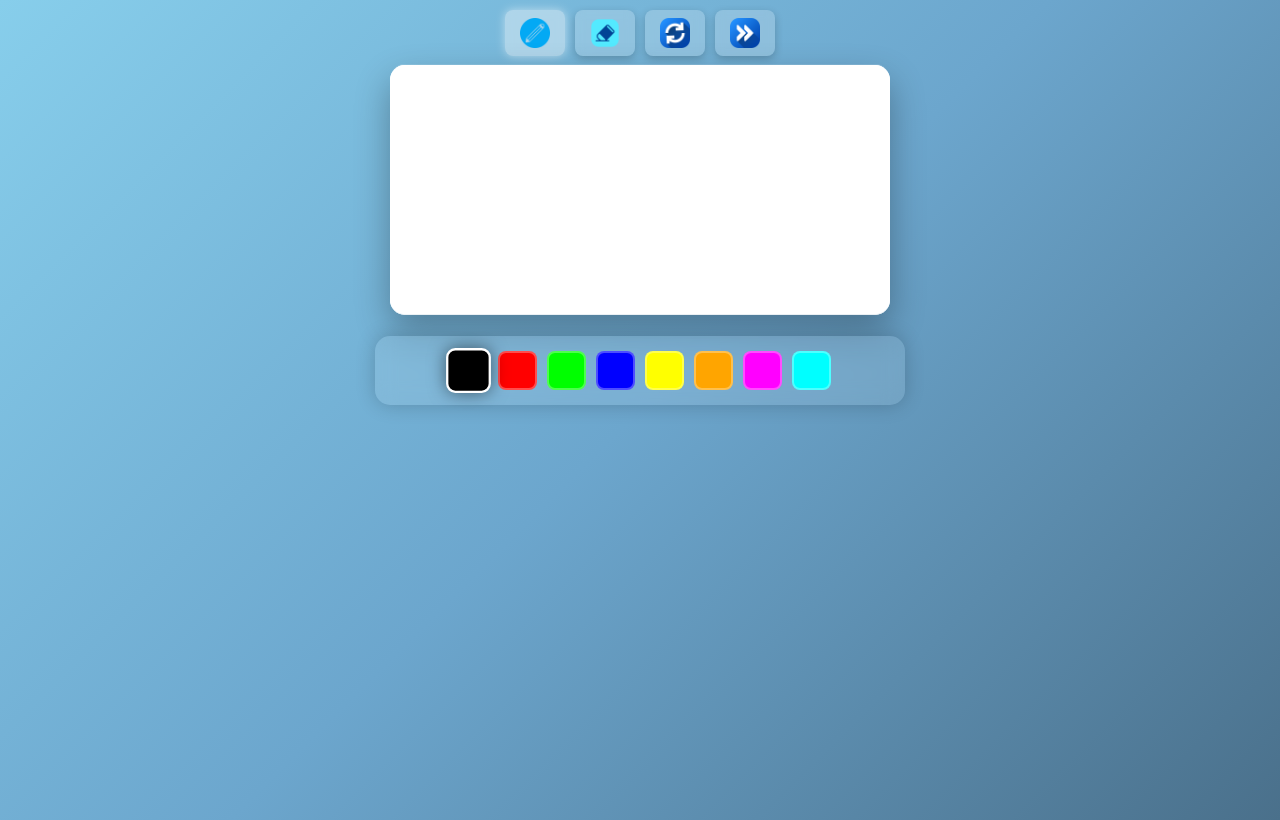
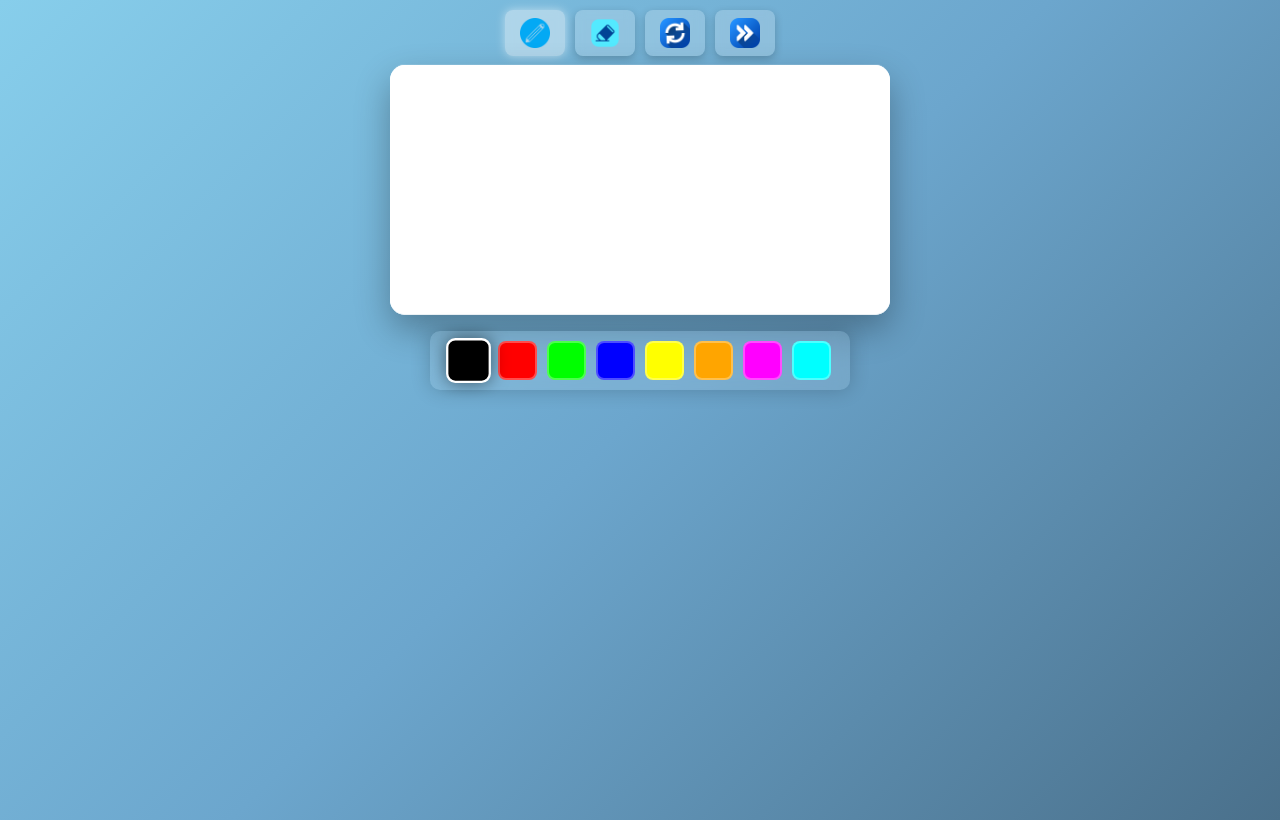
Before and after one commit to Randiard/randi, a plain HTML site: page index.html in a window 1280 px wide. Drawn offline with Linux system fonts and the light colour scheme.

Commit message:
index.html

```diff
--- a/index.html
+++ b/index.html
@@ -93,14 +93,14 @@
             flex-wrap: wrap;
             justify-content: center;
             gap: 10px;
-            margin: 15px 0;
-            padding: 15px;
+            margin: 10px 0;
+            padding: 10px;
             background: rgba(255,255,255,0.1);
             backdrop-filter: blur(10px);
-            border-radius: 15px;
+            border-radius: 10px;
             box-shadow: 0 0 20px rgba(0,0,0,0.2);
-            width: 80%;
-            max-width: 500px;
+            width: 60%;
+            max-width: 400px;
         }
 
         .color-box {
```
